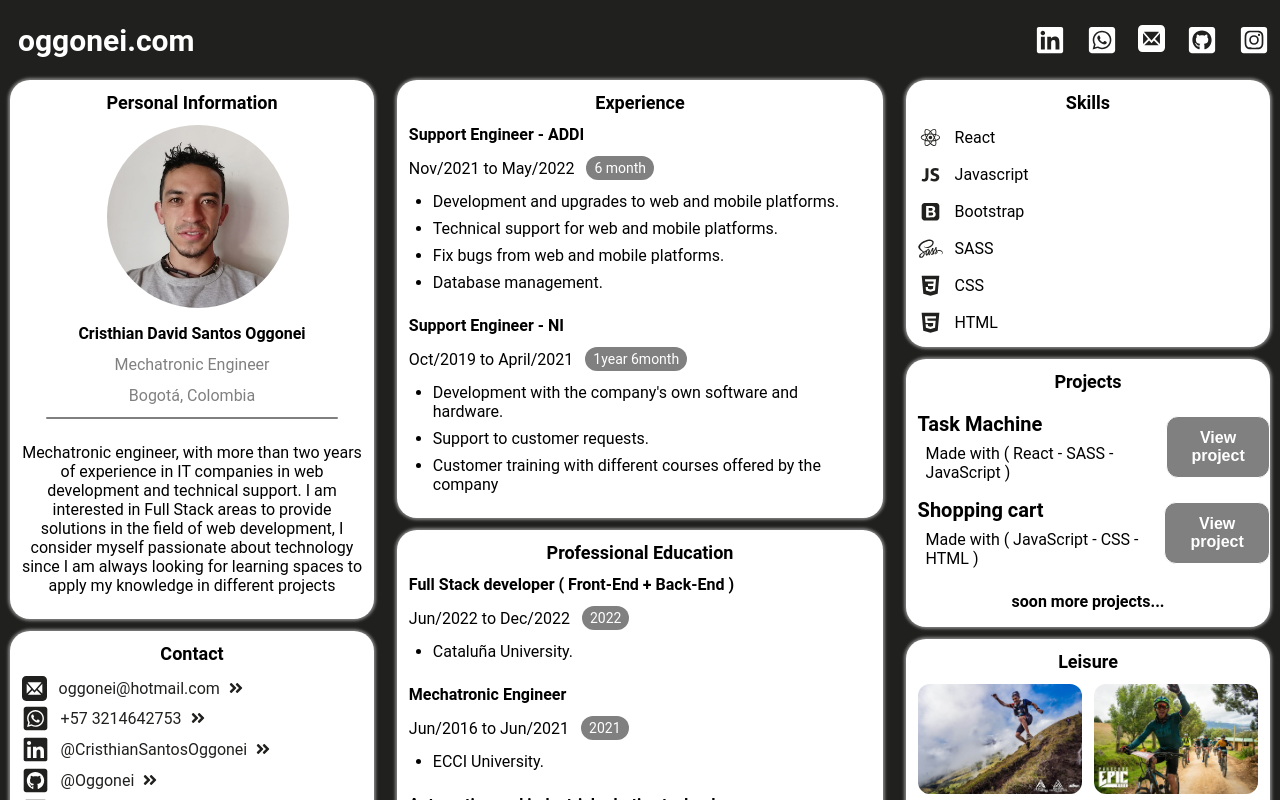
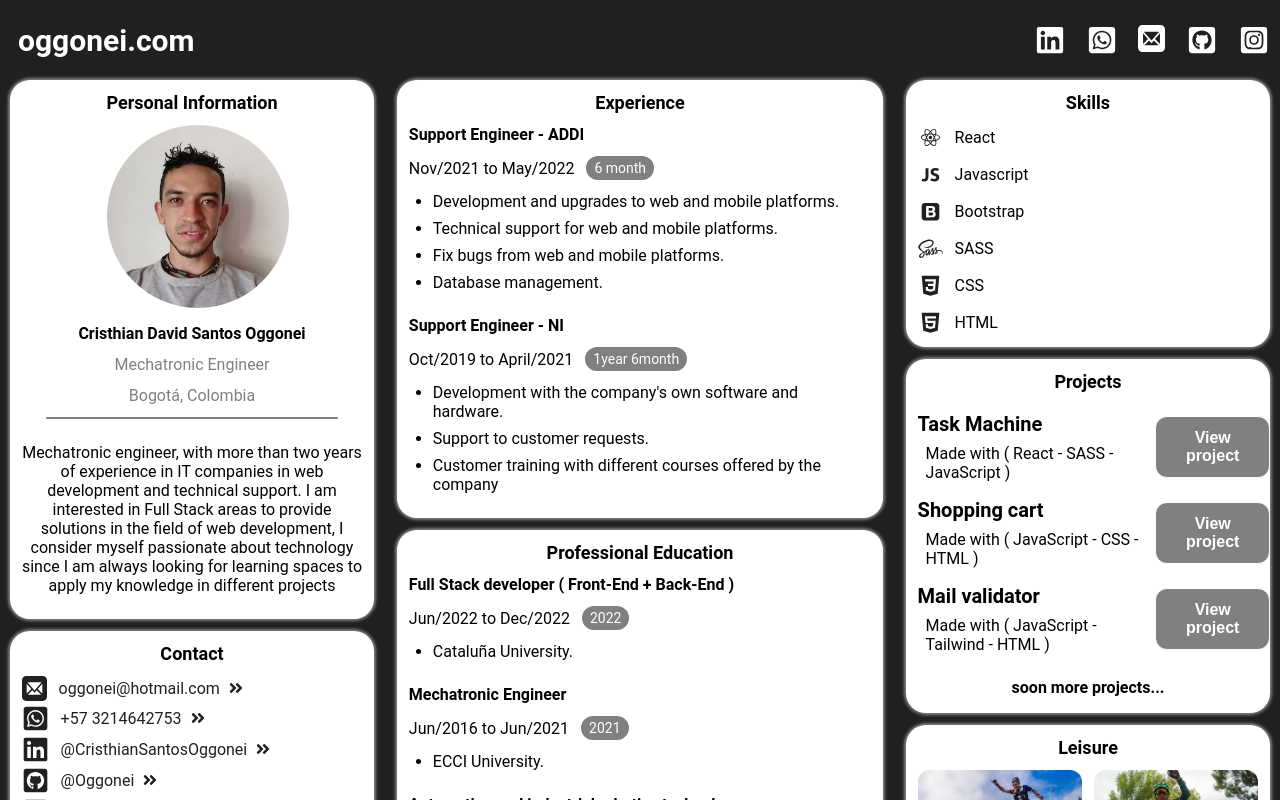
Before and after one commit to Oggonei/portfolio, a React (Create React App) app: page /profile in a window 1280 px wide. Shown: the top 800 px of the page. Built offline with nearby package versions, Linux system fonts and the light colour scheme.

Commit message:
new project added

```diff
--- a/src/components/list/List.jsx
+++ b/src/components/list/List.jsx
@@ -4,7 +4,6 @@ import './List.scss'
 const List = ({
   functions
 }) => {
-  console.log('functions', functions)
   return (
     <div className='list'>
         <ul className='list-ul'>
--- a/src/screens/profile/Profile.jsx
+++ b/src/screens/profile/Profile.jsx
@@ -163,6 +163,17 @@ const ProfileScreen = () => {
                 </a>
               </div>
             </div>
+            <div className="projects-container_projects">
+              <div className="projects-container_projects-information">
+                <span>Mail validator</span>
+                <p>Made with ( JavaScript - Tailwind - HTML )</p>
+              </div>
+              <div className="projects-container_projects-button">
+                <a href='https://mailvalidator.netlify.app/' target='_blank' rel='noreferrer'>
+                  <button>View project</button>
+                </a>
+              </div>
+            </div>
             <label>soon more projects...</label>
             {/* <img src={underConstruction} alt="" /> */}
           </div>
--- a/src/screens/profile/Profile.scss
+++ b/src/screens/profile/Profile.scss
@@ -233,8 +233,11 @@
 
   .projects-container_projects {
     flex-direction: row;
-    justify-content: space-around;
     align-items: center;
+
+    &-information {
+      width: 70%;
+    }
   }
 }
 
```
